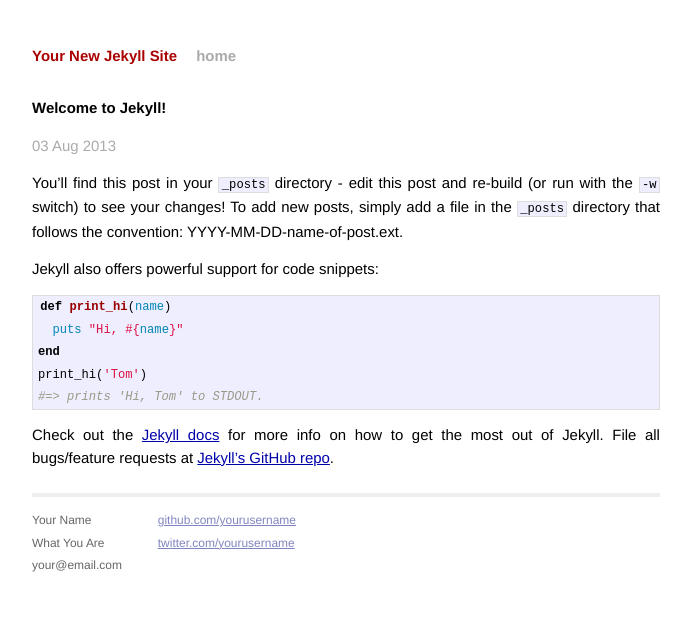
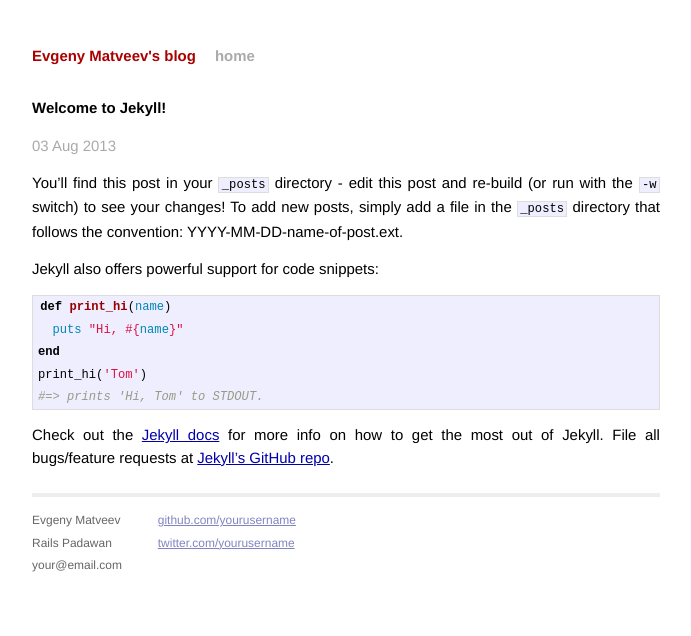
Before and after one commit to Masaki42/Masaki42.github.io, a Jekyll site: the page built from _posts/2013-08-03-welcome-to-jekyll.markdown, in a window 1280 px wide. Shown: the top 636 px of the page, without its empty margins (294-985 px from the left). Built offline with Jekyll 4.4.1, drawn with Linux system fonts in a browser that asks for light colours; Markdown is read by kramdown in place of the engine named in the settings.

Commit message:
Mess around in the configuration

```diff
--- a/_config.yml
+++ b/_config.yml
@@ -1,3 +1,6 @@
-name: Your New Jekyll Site
+auto: true
+server: true
+lsi: false
+name: Evgeny Matveev's blog
 markdown: redcarpet
 pygments: true
--- a/_layouts/default.html
+++ b/_layouts/default.html
@@ -27,8 +27,8 @@
             <div class="footer">
               <div class="contact">
                 <p>
-                  Your Name<br />
-                  What You Are<br />
+                  Evgeny Matveev<br />
+                  Rails Padawan<br />
                   your@email.com
                 </p>
               </div>
```
Also changed, not shown: _posts/2013-08-03-test.md (added, +8 -0 lines).
